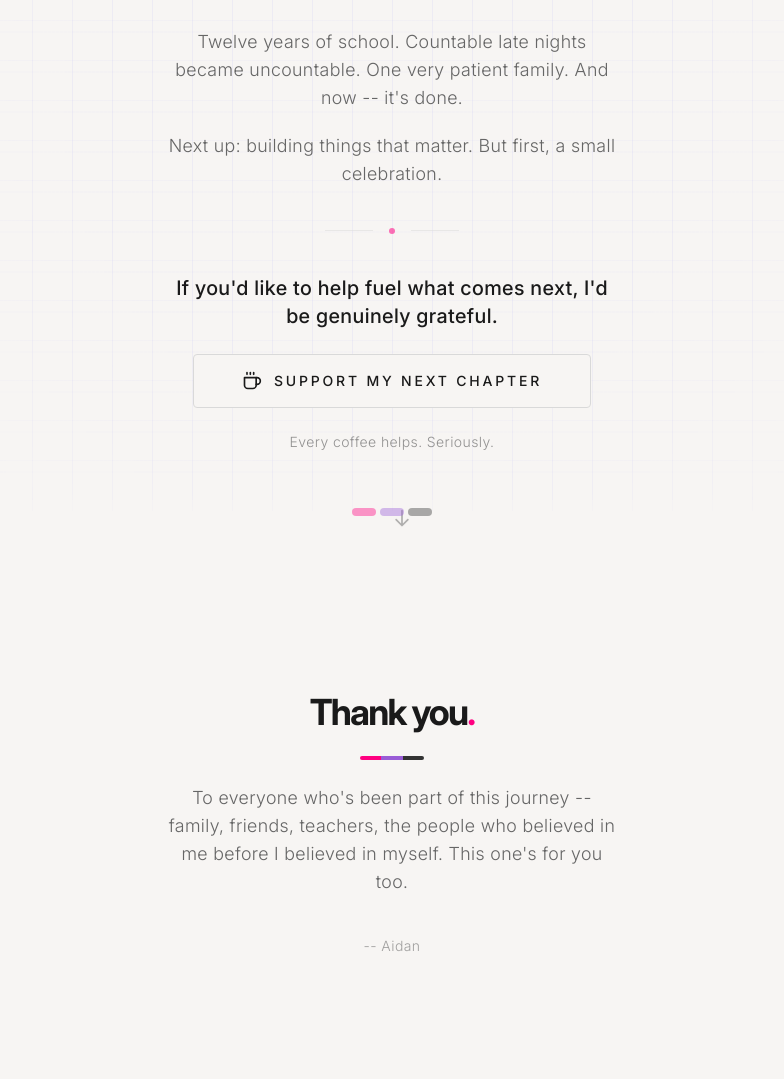
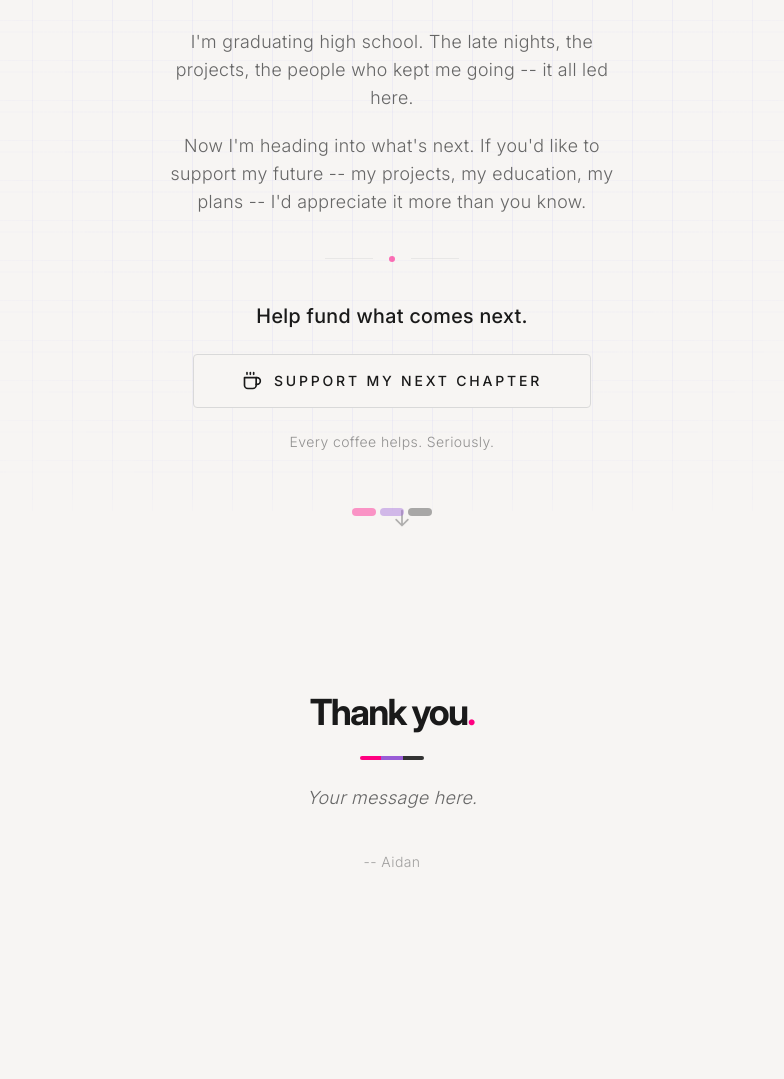
Before and after one commit to AidanTheBandit/Boondit.site, an Astro site: page /grad in a window 1280 px wide. Shown: the part 300-1379 px from the top of the page, without its empty margins (248-1032 px from the left). Built offline with nearby package versions, Linux system fonts and the light colour scheme; Astro itself is replaced by a stand-in of ours.

Commit message:
grad: warmer copy, placeholder thank-you section, fix text selection highlight

```diff
--- a/src/pages/grad.astro
+++ b/src/pages/grad.astro
@@ -60,10 +60,10 @@ import Footer from "@/components/Footer";
           <!-- Story -->
           <div class="space-y-5 reveal">
             <p class="text-base md:text-lg text-muted-foreground font-light leading-relaxed max-w-md mx-auto">
-              Twelve years of school. Countable late nights became uncountable. One very patient family. And now -- it's done.
+              I'm graduating high school. The late nights, the projects, the people who kept me going -- it all led here.
             </p>
             <p class="text-base md:text-lg text-muted-foreground font-light leading-relaxed max-w-md mx-auto">
-              Next up: building things that matter. But first, a small celebration.
+              Now I'm heading into what's next. If you'd like to support my future -- my projects, my education, my plans -- I'd appreciate it more than you know.
             </p>
           </div>
 
@@ -77,7 +77,7 @@ import Footer from "@/components/Footer";
           <!-- The ask -->
           <div class="space-y-6 reveal">
             <p class="text-lg md:text-xl text-foreground font-medium leading-relaxed max-w-md mx-auto">
-              If you'd like to help fuel what comes next, I'd be genuinely grateful.
+              Help fund what comes next.
             </p>
 
             <a
@@ -134,8 +134,9 @@ import Footer from "@/components/Footer";
             <div class="flex-1 bg-[hsl(var(--color-purple))]"></div>
             <div class="flex-1 bg-[hsl(var(--color-gray))]"></div>
           </div>
-          <p class="text-base md:text-lg text-muted-foreground font-light leading-relaxed max-w-md mx-auto">
-            To everyone who's been part of this journey -- family, friends, teachers, the people who believed in me before I believed in myself. This one's for you too.
+          <!-- TODO: Aidan writes this -->
+          <p class="text-base md:text-lg text-muted-foreground font-light leading-relaxed max-w-md mx-auto italic">
+            Your message here.
           </p>
           <p class="text-sm text-muted-foreground/60 font-light pt-4">
             -- Aidan
--- a/src/styles/global.css
+++ b/src/styles/global.css
@@ -38,13 +38,13 @@ code {
 }
 
 ::selection {
-  background: var(--accent);
-  color: var(--accent-foreground);
+  background: hsl(270 60% 60%);
+  color: hsl(0 0% 100%);
 }
 
 ::-moz-selection {
-  background: var(--accent);
-  color: var(--accent-foreground);
+  background: hsl(270 60% 60%);
+  color: hsl(0 0% 100%);
 }
 
 ::-webkit-scrollbar {
```
